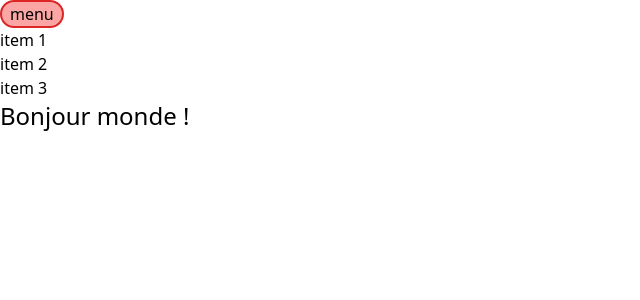
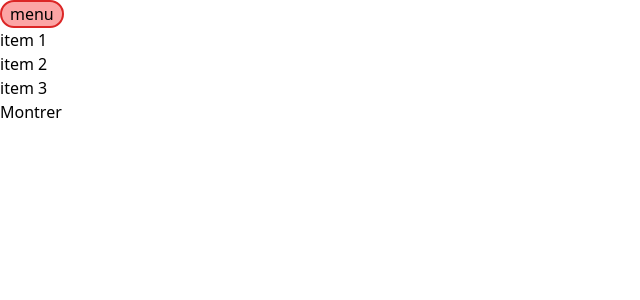
Before and after one commit to MMI-SAE-203/r213-2024-pracht-tp1-SamuelCharasse, a Vue app: page / in a window 1280 px wide. Shown: the top 300 px of the page, without its empty margins (0-640 px from the left). Built offline with nearby package versions, Linux system fonts and the light colour scheme.

Commit message:
Ajout de la fonctionnalité de basculement pour afficher/cacher le texte dans la page d'accueil

```diff
--- a/src/pages/index.vue
+++ b/src/pages/index.vue
@@ -1,7 +1,11 @@
 <script setup lang="ts">
-//
+import { ref } from 'vue'
+
+const maVar = ref(false)
+console.log('maVar : ', maVar.value)
 </script>
 
 <template>
-  <h1 class="text-2xl">Bonjour monde !</h1>
+  <button @pointerdown="maVar=!maVar">Montrer</button>
+  <h1 v-show="maVar" class="text-2xl">Bonjour monde !</h1>
 </template>
```
